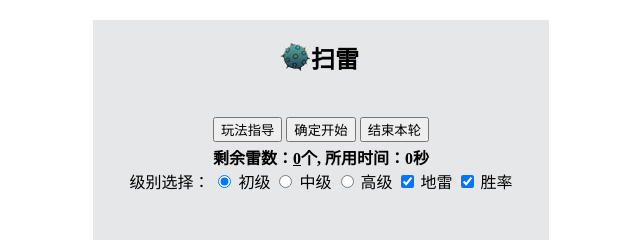
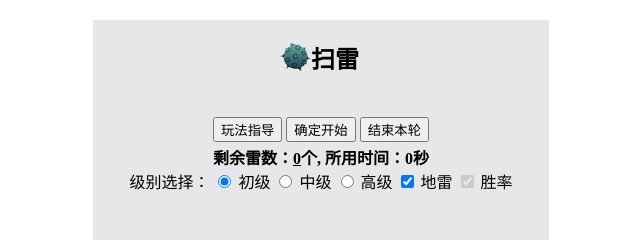
Before and after one commit to learnemt/saolei, a plain HTML site: page index.html in a window 1280 px wide. Shown: the top 240 px of the page, 319-959 px from the left. Drawn offline with Linux system fonts and the light colour scheme.

Commit message:
Update index.html

```diff
--- a/index.html
+++ b/index.html
@@ -35,7 +35,7 @@
             <label for="level_3" title="13*13">高级</label>
             <input type="checkbox" checked="checked" id="islei" />
             <label for="islei" title="游戏结束时是否只显示地雷">地雷</label>
-            <input type="checkbox" checked="checked" id="issl" />
+            <input type="checkbox" checked="checked" disabled=="disabled" id="issl" />
             <label for="issl" title="切换难度是否把胜率清零">胜率</label>
         </div>
         <table>
```
